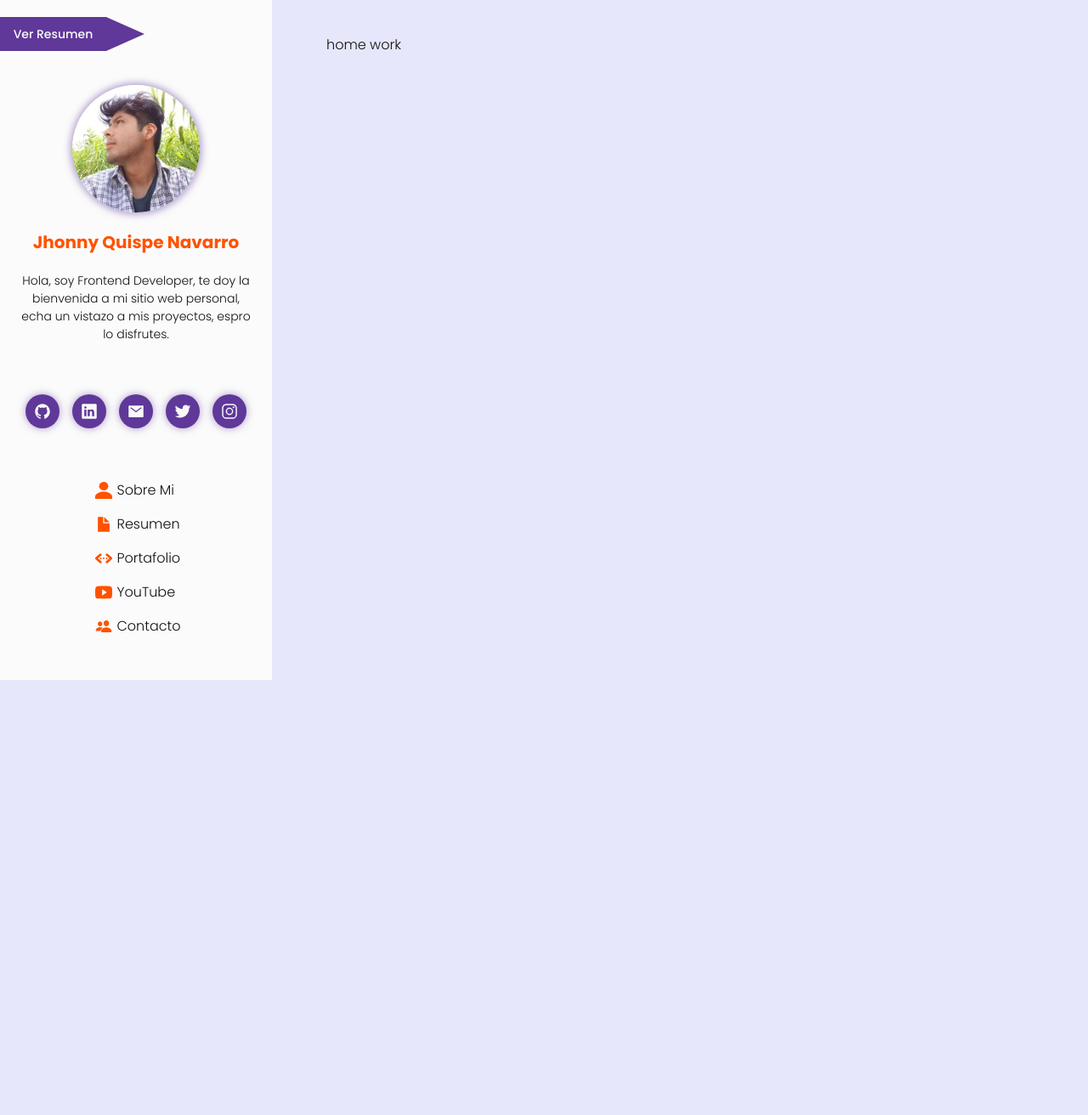
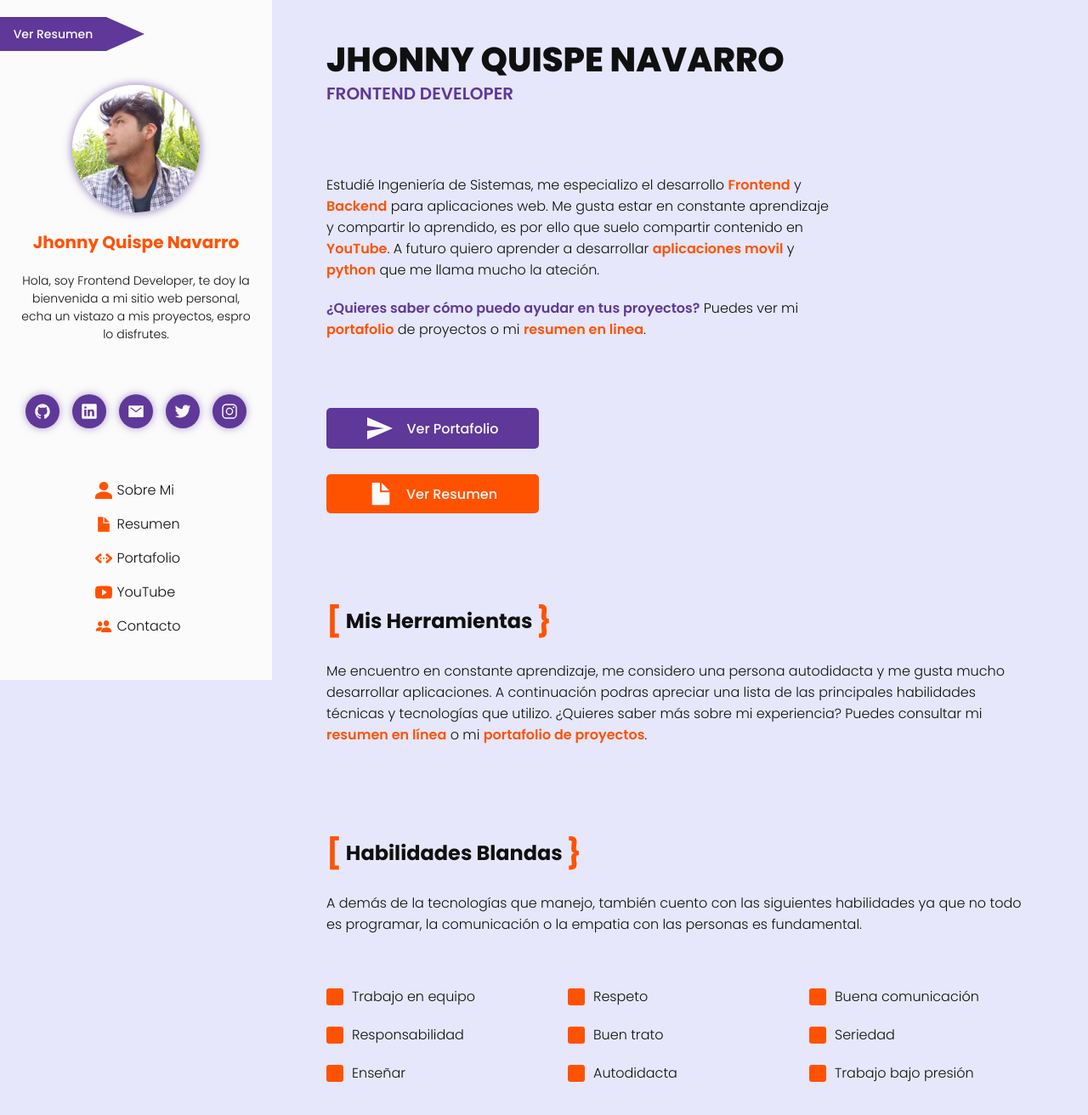
Before and after one commit to byRedHunter/portafolio-client, a React (Create React App) app: page / in a window 1280 px wide. Shown: the top 1312 px of the page at 85% size. Before the commit the page ends 800 px from the top, so only its background shows below. Built offline with nearby package versions, Linux system fonts and the light colour scheme.

Commit message:
padina sobre listo

```diff
--- a/src/main.css
+++ b/src/main.css
@@ -83,6 +83,13 @@ ul {
 .text-secondary {
 	color: var(--color-secondary);
 }
+.text-link {
+	text-decoration: none;
+	transition: 0.2s ease-in;
+}
+.text-link:hover {
+	text-decoration: underline;
+}
 
 .title {
 	display: flex;
@@ -110,3 +117,21 @@ ul {
 		overflow-x: hidden;
 	}
 }
+
+.button {
+	background: var(--color-secondary);
+	display: flex;
+	justify-content: center;
+	align-items: center;
+	column-gap: 1.5rem;
+	padding: 0.8rem 2rem;
+	outline: none;
+	cursor: pointer;
+	color: #fbfbfb;
+	border-radius: 0.5rem;
+	font-weight: var(--font-500);
+	max-width: 25rem;
+}
+.button-primary {
+	background: var(--color-primary);
+}
--- a/src/pages/components/svg/Send.jsx
+++ b/src/pages/components/svg/Send.jsx
@@ -1,6 +1,6 @@
 import * as React from 'react'
 
-function SvgComponent(props) {
+function SvgComponent({ fill = '#f9f9f9' }) {
 	return (
 		<svg
 			width={32}
@@ -8,9 +8,8 @@ function SvgComponent(props) {
 			viewBox='0 0 32 32'
 			fill='none'
 			xmlns='http://www.w3.org/2000/svg'
-			{...props}
 		>
-			<path d='M1 29l30-13L1 3v10l20 3-20 3v10z' fill='#f9f9f9' />
+			<path d='M1 29l30-13L1 3v10l20 3-20 3v10z' fill={fill} />
 		</svg>
 	)
 }
--- a/src/pages/home/Home.js
+++ b/src/pages/home/Home.js
@@ -1,5 +1,17 @@
 import React from 'react'
 
+import './home.css'
+
+import { Hero } from './components/Hero'
+import { Technologies } from './components/Technologies'
+import { Skills } from './components/Skills'
+
 export const Home = () => {
-	return <div>home work</div>
+	return (
+		<>
+			<Hero />
+			<Technologies />
+			<Skills />
+		</>
+	)
 }
--- a/src/pages/home/components/Hero.jsx
+++ b/src/pages/home/components/Hero.jsx
@@ -0,0 +1,46 @@
+import React from 'react'
+import { Link } from 'react-router-dom'
+
+import Resumen from '../../components/svg/Resumen'
+import Send from '../../components/svg/Send'
+
+export const Hero = () => {
+	return (
+		<section className='hero'>
+			<h1 className='hero-title'>Jhonny Quispe Navarro</h1>
+			<h4 className='hero-badge text-primary'>Frontend Developer</h4>
+
+			<p className='hero-desc'>
+				Estudié Ingeniería de Sistemas, me especializo el desarrollo{' '}
+				<span className='text-secondary text-bold'>Frontend</span> y{' '}
+				<span className='text-secondary text-bold'>Backend</span> para
+				aplicaciones web. Me gusta estar en constante aprendizaje y compartir lo
+				aprendido, es por ello que suelo compartir contenido en{' '}
+				<span className='text-secondary text-bold'>YouTube</span>. A futuro
+				quiero aprender a desarrollar{' '}
+				<span className='text-secondary text-bold'>aplicaciones movil</span> y{' '}
+				<span className='text-secondary text-bold'>python</span> que me llama
+				mucho la ateción.
+			</p>
+
+			<div className='hero-desc'>
+				<span className='text-primary text-bold'>
+					¿Quieres saber cómo puedo ayudar en tus proyectos?
+				</span>{' '}
+				Puedes ver mi{' '}
+				<span className='text-secondary text-bold'>portafolio</span> de
+				proyectos o mi{' '}
+				<span className='text-secondary text-bold'>resumen en linea</span>.
+			</div>
+
+			<div className='hero-links'>
+				<Link to='/portfolio' className='button button-primary'>
+					<Send /> Ver Portafolio
+				</Link>
+				<Link to='/resumen' className='button'>
+					<Resumen fill={'#fbfbfb'} /> Ver Resumen
+				</Link>
+			</div>
+		</section>
+	)
+}
--- a/src/pages/home/components/Skills.jsx
+++ b/src/pages/home/components/Skills.jsx
@@ -0,0 +1,29 @@
+import React from 'react'
+
+export const Skills = () => {
+	return (
+		<section className='skills'>
+			<h2 className='title'>
+				<span>{'['}</span> Habilidades Blandas <span>{'}'}</span>
+			</h2>
+
+			<p className='section-description'>
+				A demás de la tecnologías que manejo, también cuento con las siguientes
+				habilidades ya que no todo es programar, la comunicación o la empatia
+				con las personas es fundamental.
+			</p>
+
+			<ul className='skills-list'>
+				<li className='skills-list-item'>Trabajo en equipo</li>
+				<li className='skills-list-item'>Respeto</li>
+				<li className='skills-list-item'>Buena comunicación</li>
+				<li className='skills-list-item'>Responsabilidad</li>
+				<li className='skills-list-item'>Buen trato</li>
+				<li className='skills-list-item'>Seriedad</li>
+				<li className='skills-list-item'>Enseñar</li>
+				<li className='skills-list-item'>Autodidacta</li>
+				<li className='skills-list-item'>Trabajo bajo presión</li>
+			</ul>
+		</section>
+	)
+}
--- a/src/pages/home/components/Technologies.jsx
+++ b/src/pages/home/components/Technologies.jsx
@@ -0,0 +1,28 @@
+import React from 'react'
+import { Link } from 'react-router-dom'
+
+export const Technologies = () => {
+	return (
+		<section className='technologies'>
+			<h2 className='title'>
+				<span>{'['}</span> Mis Herramientas <span>{'}'}</span>
+			</h2>
+
+			<p className='section-description'>
+				Me encuentro en constante aprendizaje, me considero una persona
+				autodidacta y me gusta mucho desarrollar aplicaciones. A continuación
+				podras apreciar una lista de las principales habilidades técnicas y
+				tecnologías que utilizo. ¿Quieres saber más sobre mi experiencia? Puedes
+				consultar mi{' '}
+				<Link to='/resumen' className='text-secondary text-bold text-link'>
+					resumen en línea
+				</Link>{' '}
+				o mi{' '}
+				<Link to='/portfolio' className='text-secondary text-bold text-link'>
+					portafolio de proyectos
+				</Link>
+				.
+			</p>
+		</section>
+	)
+}
--- /dev/null
+++ b/src/pages/home/home.css
@@ -0,0 +1,88 @@
+.hero,
+.technologies {
+	margin-bottom: 10rem;
+}
+
+/* hero */
+.hero {
+	padding: 4rem 0;
+}
+.hero-title {
+	text-transform: uppercase;
+	font-weight: var(--font-800);
+}
+.hero-badge {
+	text-transform: uppercase;
+	margin-top: -0.5rem;
+	margin-bottom: 4rem;
+	font-weight: var(--font-600);
+}
+.hero-desc {
+	margin-bottom: 2rem;
+	width: 100%;
+	max-width: 60rem;
+}
+.hero-links {
+	margin-top: 6rem;
+	display: flex;
+	flex-direction: column;
+	gap: 3rem;
+	justify-content: flex-start;
+}
+@media screen and (min-width: 500px) {
+	.hero-title {
+		font-size: 3rem;
+	}
+}
+@media screen and (min-width: 800px) {
+	.hero {
+		padding: 0;
+	}
+}
+@media screen and (min-width: 1200px) {
+	.hero-title {
+		font-size: 4rem;
+	}
+	.hero-badge {
+		font-size: 2rem;
+		margin-bottom: 8rem;
+	}
+	.hero-links {
+		margin-top: 8rem;
+	}
+}
+/* hero */
+
+/* skills */
+.skills-list {
+	margin-top: 6rem;
+	display: grid;
+	grid-template-columns: 1fr;
+	gap: 2rem;
+}
+.skills-list-item {
+	position: relative;
+	padding-left: 3rem;
+	display: flex;
+	align-items: center;
+}
+.skills-list-item::before {
+	content: '';
+	position: absolute;
+	left: 0;
+	height: 2rem;
+	width: 2rem;
+	border-radius: 0.3rem;
+	background: var(--color-secondary);
+}
+@media screen and (min-width: 500px) {
+	.skills-list {
+		grid-template-columns: repeat(2, 1fr);
+	}
+}
+@media screen and (min-width: 1200px) {
+	.skills-list {
+		grid-template-columns: repeat(3, 1fr);
+	}
+}
+/* skills */
```
